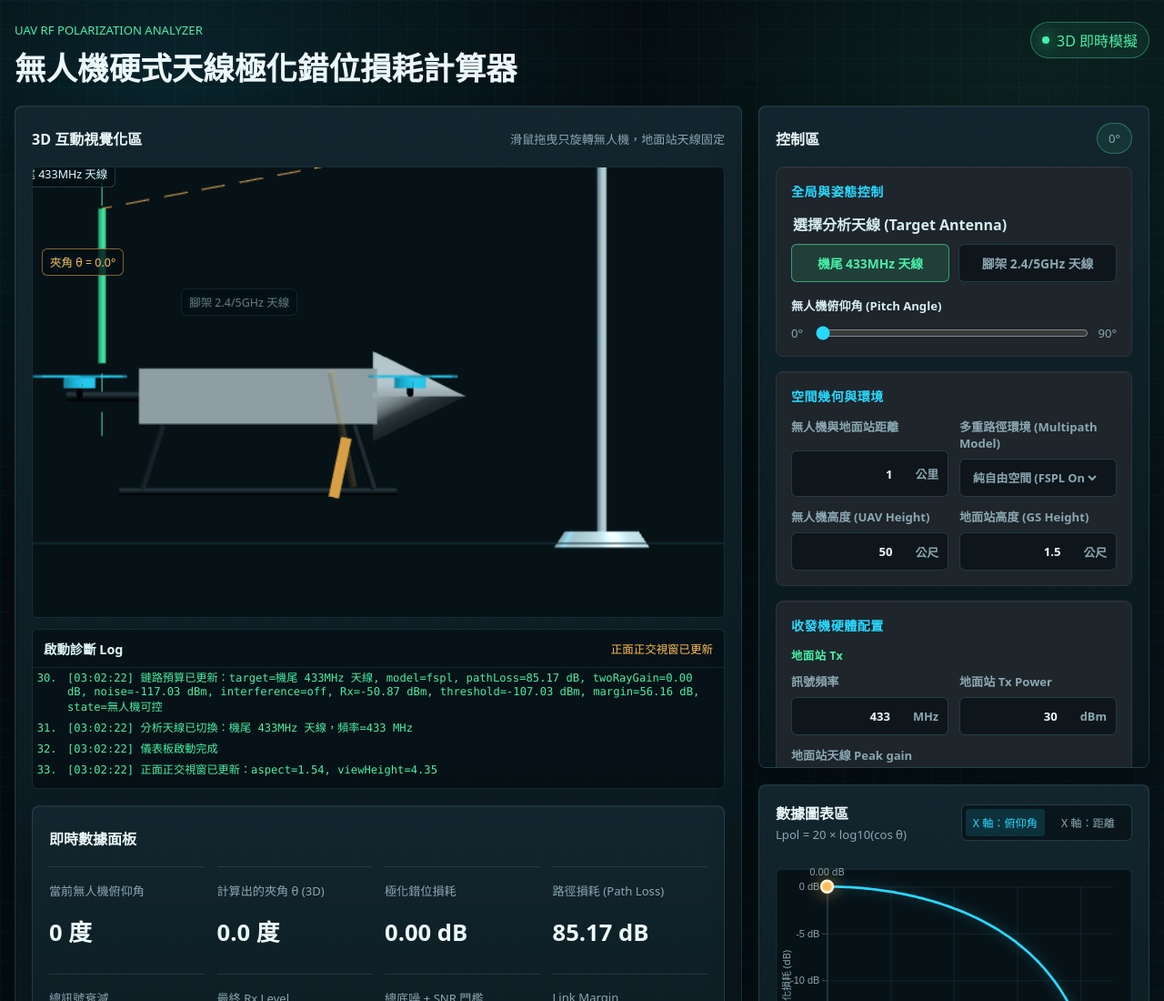
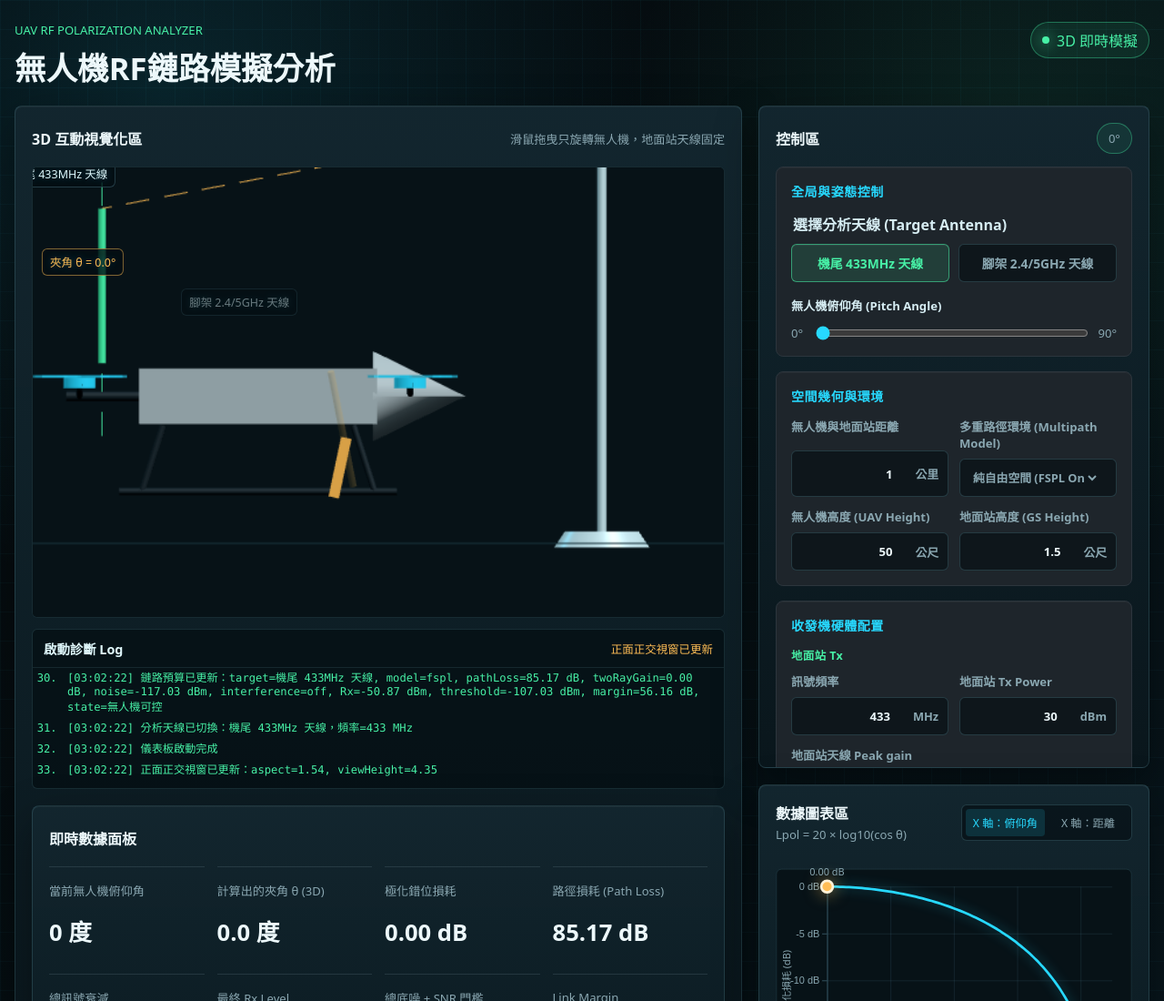
Before and after one commit to Jacobs-Ting/Drone_Simulation, a plain HTML site: page index.html in a window 1280 px wide. Shown: the top 1100 px of the page at 91% size. Drawn offline with nearby package versions, Linux system fonts and the light colour scheme; animation ran at ten frames a second.

Commit message:
Update index.html

```diff
--- a/index.html
+++ b/index.html
@@ -13,7 +13,7 @@
     <header class="dashboard-header">
       <div>
         <p class="eyebrow">UAV RF Polarization Analyzer</p>
-        <h1>無人機硬式天線極化錯位損耗計算器</h1>
+        <h1>無人機RF鏈路模擬分析</h1>
       </div>
       <div class="status-pill">
         <span class="status-dot"></span>
```
